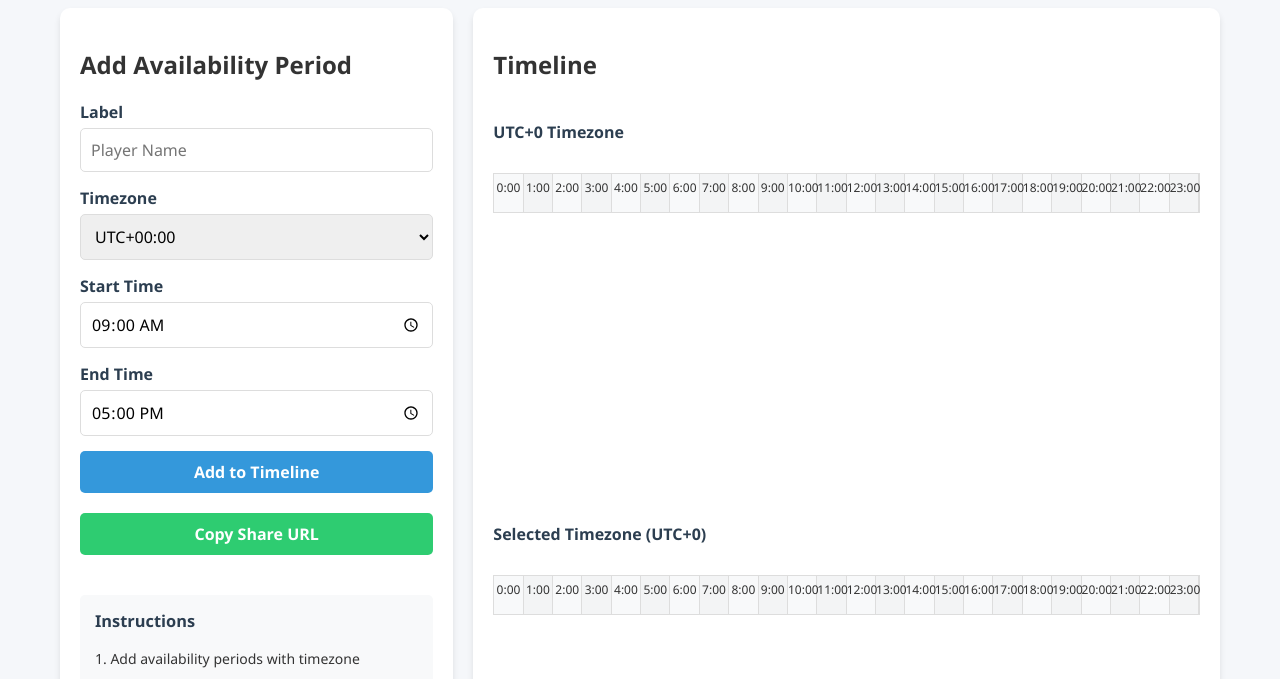
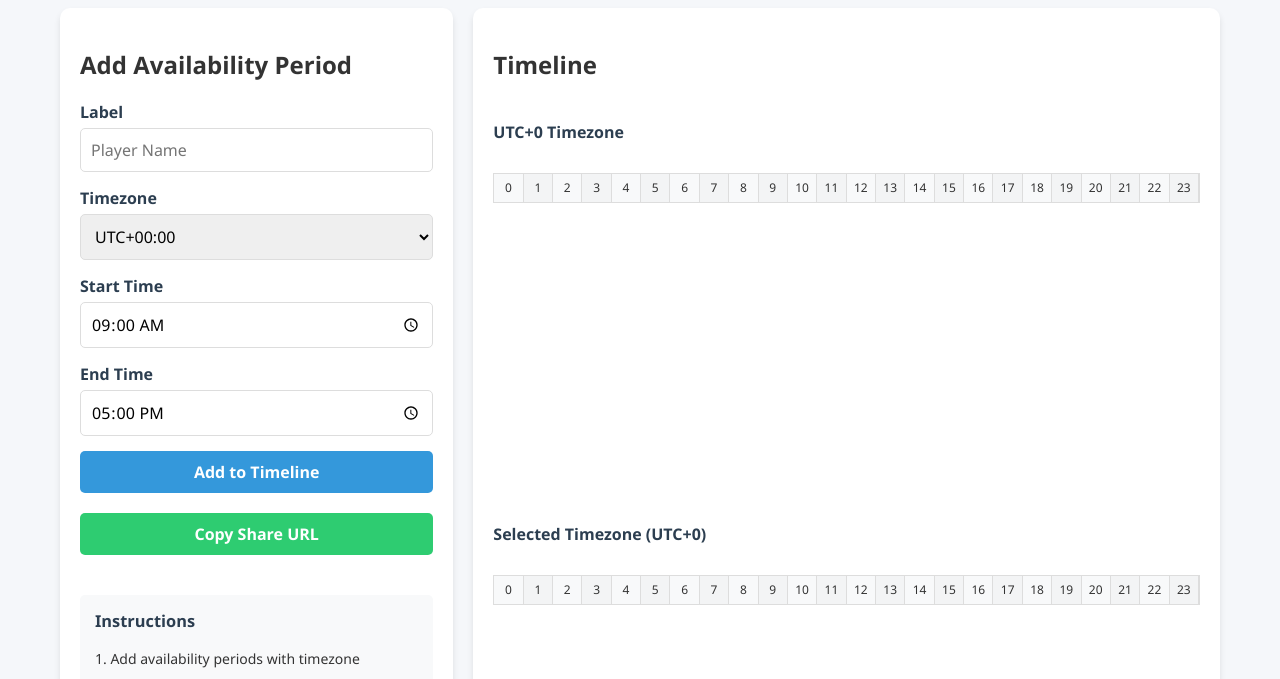
Before and after one commit to scintilla0/webpage, a plain HTML site: page globaltimeline.html in a window 1280 px wide. Shown: the part 106-785 px from the top of the page. Drawn offline with Linux system fonts and the light colour scheme.

Commit message:
hour only

```diff
--- a/globaltimeline.html
+++ b/globaltimeline.html
@@ -138,7 +138,7 @@
 		}
 
 		.timeline-axis {
-			height: 40px;
+			height: 30px;
 			background: #f8f9fa;
 			border: 1px solid #ddd;
 			position: relative;
@@ -580,7 +580,7 @@
 			const hourDiv = document.createElement('div');
 			hourDiv.className = 'timeline-hour';
 			hourDiv.style.left = `${(i / 24) * 100}%`;
-			hourDiv.textContent = `${i}:00`;
+			hourDiv.textContent = `${i}`;
 			axisElement.appendChild(hourDiv);
 		}
 	}
```
